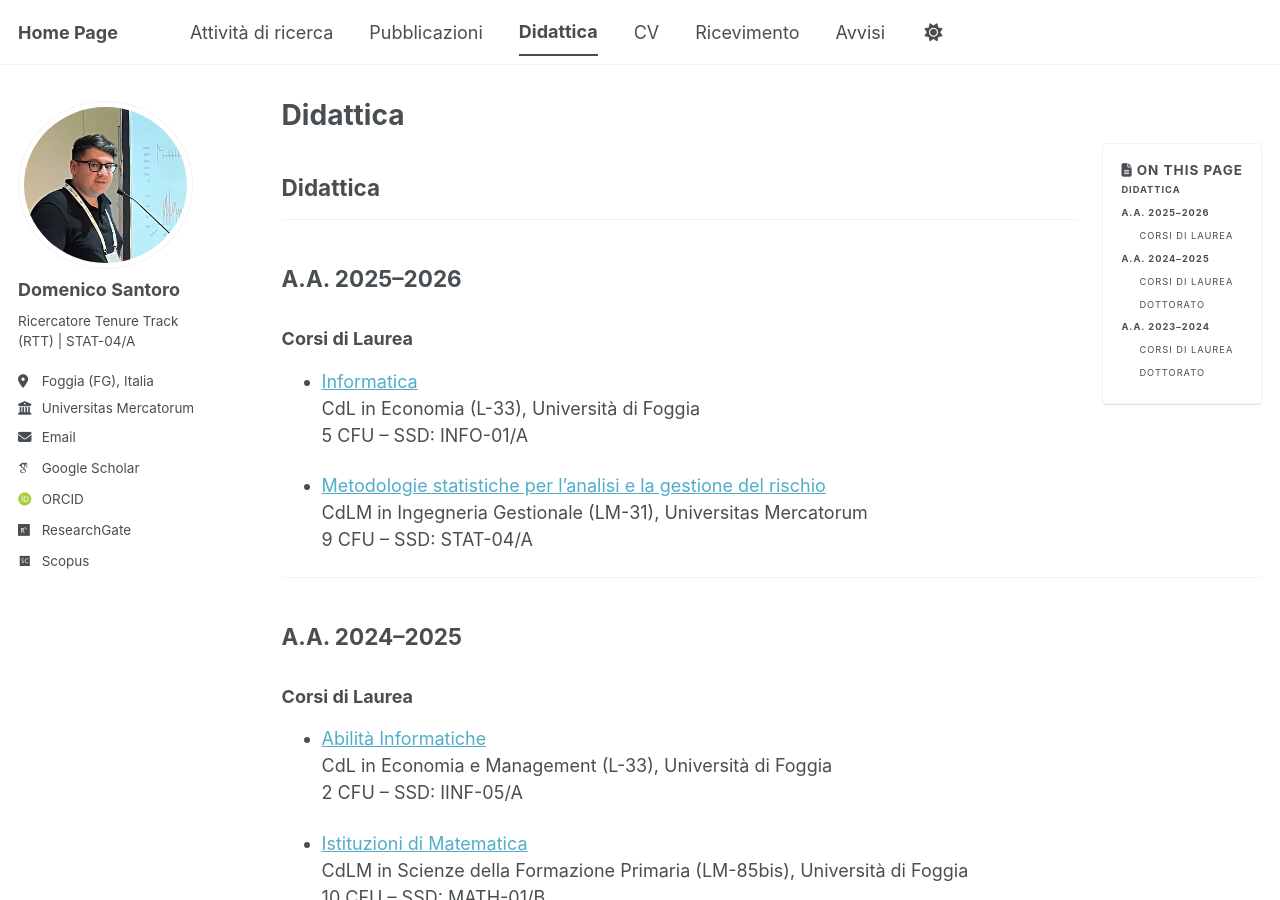
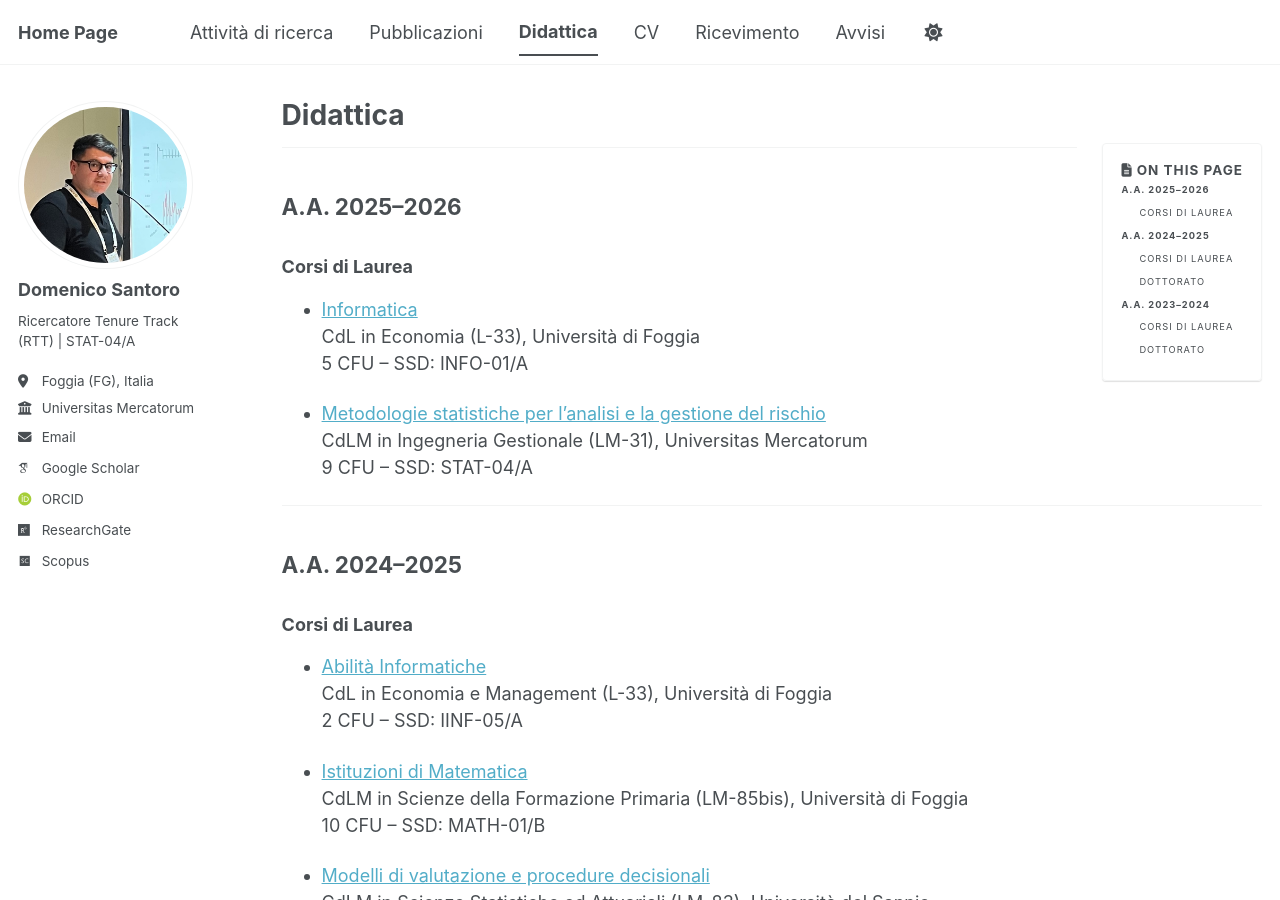
Before and after one commit to mimmoexe/mimmoexe.github.io, a Jekyll site: the page built from _pages/teaching.md, in a window 1280 px wide and 900 px high. Built offline with Jekyll 4.4.1, drawn with Linux system fonts in a browser that asks for light colours; some web fonts are replaced; a script bundle is joined from its source files by our own code; library files that are not in the unit come from our copies.

Commit message:
Update teaching.md

```diff
--- a/_pages/teaching.md
+++ b/_pages/teaching.md
@@ -5,8 +5,6 @@ permalink: /didattica/
 author_profile: true
 ---
 {% include toc %}
-
-## Didattica
 
 ---
 
```
